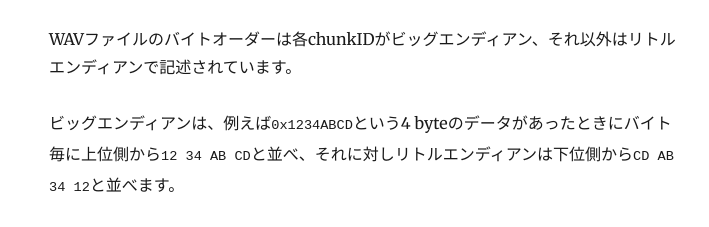
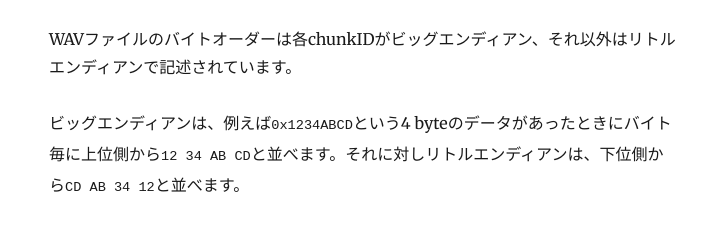
Before and after one commit to tmtakashi/blog, a Gatsby site: page /wav_file_structrure/ in a window 1280 px wide. Shown: the part 3418-3645 px from the top of the page, without its empty margins (276-985 px from the left). Built offline with nearby package versions, Linux system fonts and the light colour scheme; Gatsby itself is replaced by a stand-in of ours; some packages are replaced by stand-ins of ours.

Commit message:
Update index.md

````diff
--- a/content/blog/wav_file_structrure/index.md
+++ b/content/blog/wav_file_structrure/index.md
@@ -62,7 +62,7 @@ WAVファイルのバイナリをVSCodeの拡張機能、[hexdump for VSCode](ht
 ```
 WAVファイルのバイトオーダーは各chunkIDがビッグエンディアン、それ以外はリトルエンディアンで記述されています。
 
-ビッグエンディアンは、例えば`0x1234ABCD`という4 byteのデータがあったときにバイト毎に上位側から`12 34 AB CD`と並べ、それに対しリトルエンディアンは下位側から`CD AB 34 12`と並べます。
+ビッグエンディアンは、例えば`0x1234ABCD`という4 byteのデータがあったときにバイト毎に上位側から`12 34 AB CD`と並べます。それに対しリトルエンディアンは、下位側から`CD AB 34 12`と並べます。
 
 いくつか具体的なプロパティを読んでみましょう。
 
````
